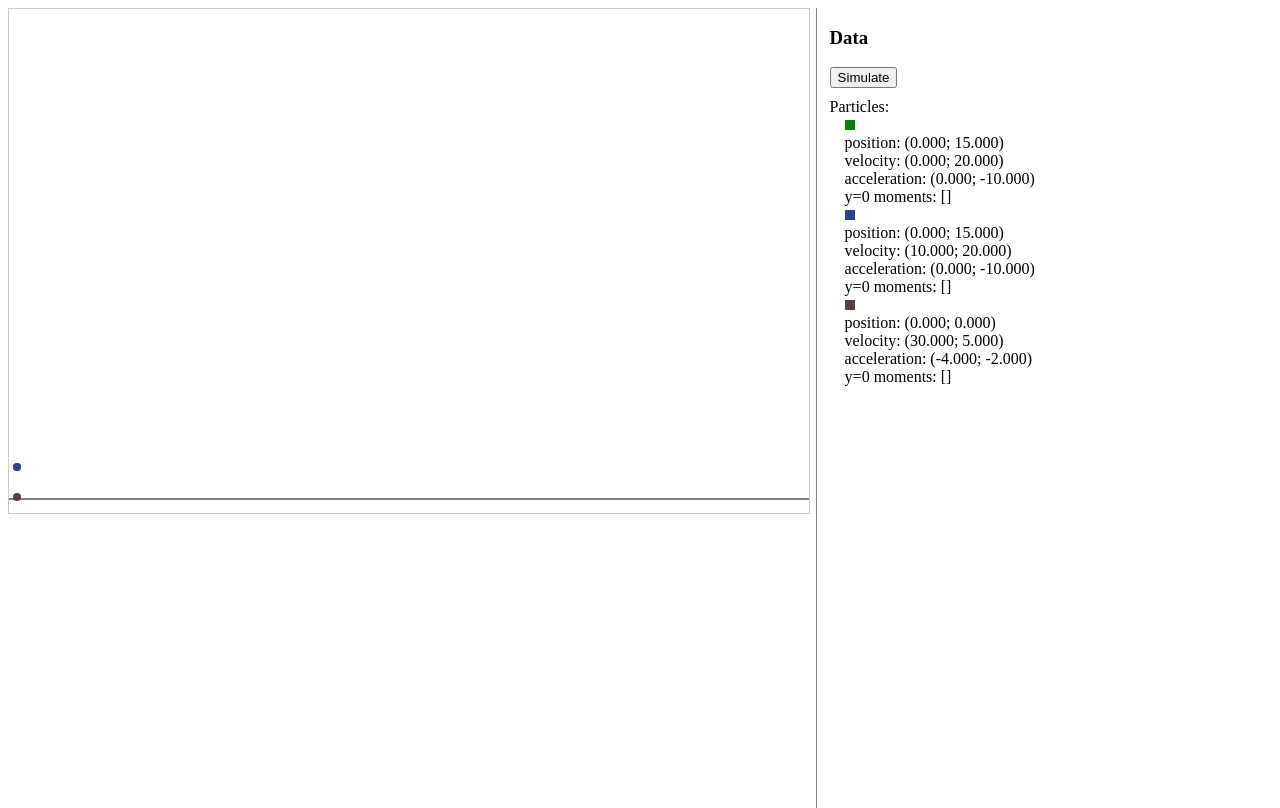
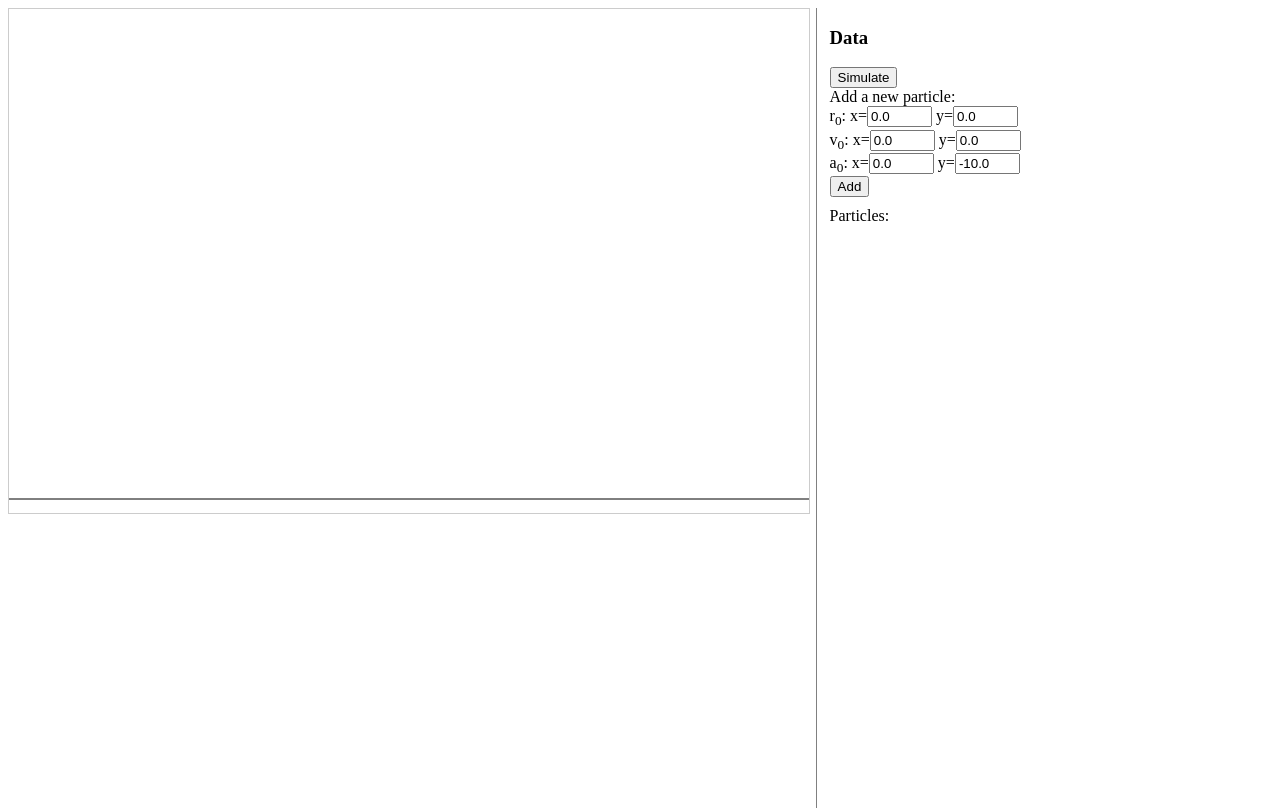
Before and after one commit to RemmargorP/js-physics-light, a plain HTML site: page index.html in a window 1280 px wide. Drawn offline with Linux system fonts and the light colour scheme.

Commit message:
+ add particle

```diff
--- a/index.html
+++ b/index.html
@@ -21,6 +21,13 @@
     <div class="isPaused">
       <input type="button" value="Simulate" onclick="simulator.start();">
     </div>
+    <div>
+      Add a new particle: <br>
+      r<sub>0</sub>: x=<input type="text" value="0.0" size="5" id="rx"> y=<input type="text" value="0.0" size="5" id="ry"><br>
+      v<sub>0</sub>: x=<input type="text" value="0.0" size="5" id="vx"> y=<input type="text" value="0.0" size="5" id="vy"><br>
+      a<sub>0</sub>: x=<input type="text" value="0.0" size="5" id="ax"> y=<input type="text" value="-10.0" size="5" id="ay"><br>
+      <input type="button" value="Add" onclick="simulator.addParticle();">
+    </div>
   </span>
 
   <script type="text/javascript">
--- a/simulator.js
+++ b/simulator.js
@@ -3,23 +3,7 @@ function Model() {
     g: new Vector(0, -10, 0)
   };
 
-  var r0 = new Vector(0, 15, 0);
-  var v0 = new Vector(0, 20, 0);
-  var a0 = this.constants.g;
-
-  var r1 = new Vector(0, 15, 0);
-  var v1 = new Vector(10, 20, 0);
-  var a1 = this.constants.g;
-
-  var r2 = new Vector();
-  var v2 = new Vector(30, 5);
-  var a2 = new Vector(-4, -2);
-
-  this.particles = [
-    new Particle(r0, v0, a0),
-    new Particle(r1, v1, a1),
-    new Particle(r2, v2, a2)
-  ];
+  this.particles = [];
   this.update = function(delta_t, timeElapsed) {
     this.particles.forEach(function(item, index, arr) {
       item.update(delta_t);
@@ -116,6 +100,13 @@ function Simulator() {
     }
   }
 
+  this.addParticle = function() {
+    var rx = parseFloat(document.getElementById('rx').value), ry = parseFloat(document.getElementById('ry').value);
+    var vx = parseFloat(document.getElementById('vx').value), vy = parseFloat(document.getElementById('vy').value);
+    var ax = parseFloat(document.getElementById('ax').value), ay = parseFloat(document.getElementById('ay').value);
+    this.model.particles.push(new Particle(new Vector(rx, ry), new Vector(vx, vy), new Vector(ax, ay)))
+  };
+
   this.start = function() {
     this.running = true;
     document.getElementsByClassName("isPaused")[0].innerHTML = '<div class="isRunning"><input type="button" value="Pause" onclick="simulator.pause();"></div>';
```
